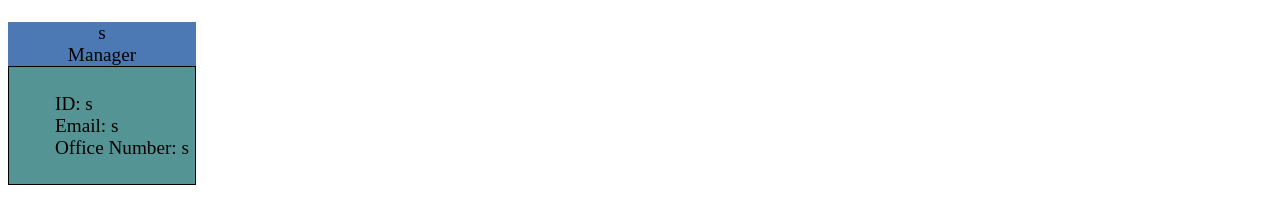
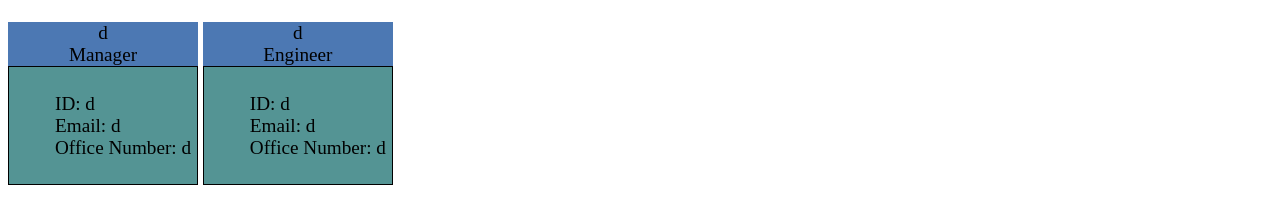
Before and after one commit to Naidiri1/Team-Profile-Generator, a website: page index.html in a window 1280 px wide. Shown: the part 73-296 px from the top of the page. Drawn offline with Linux system fonts and the light colour scheme.

Commit message:
adding  generate cards and functions

```diff
--- a/index.html
+++ b/index.html
@@ -19,20 +19,35 @@
 
        <div class="card">
        <div class="topSection">
-       <p>s</p>
+       <p>d</p>
        <p>Manager</p>
        </div>
        <div class="information">
        <ul>
-       <li>ID: s</li>
+       <li>ID: d</li>
        <li>Email:
-       <a href="mailto:s">s</a>
+       <a href="mailto:d">d</a>
        </li>
-       <li>Office Number: s</li>
+       <li>Office Number: d</li>
        </ul>
        </div>
        </div>
 
+      <div class="card">
+      <div class="topSection">
+      <p>d</p>
+      <p>Engineer</p>
+      <div class="information">
+      <ul>
+      <li>ID: d</li>
+      <li>Email:
+      <a href="mailto:d">d</a>
+      </li>
+      <li>Office Number:
+      <a href="https://github.com/d">d</a>
+      </li>
+      </ul>
+
 
  </body>
 </html>
```
Also changed, not shown: src/generateHTML.js (+10 -10 lines).
